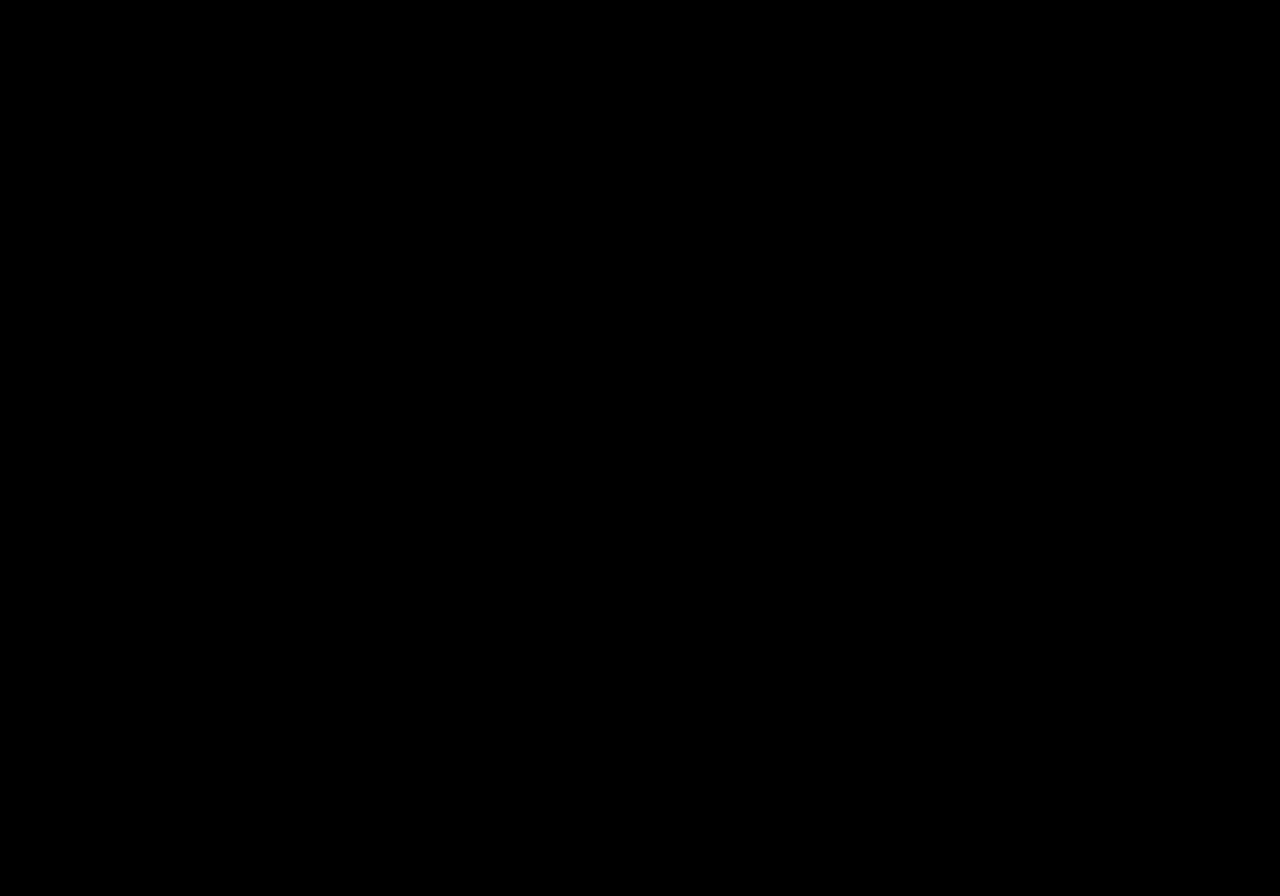
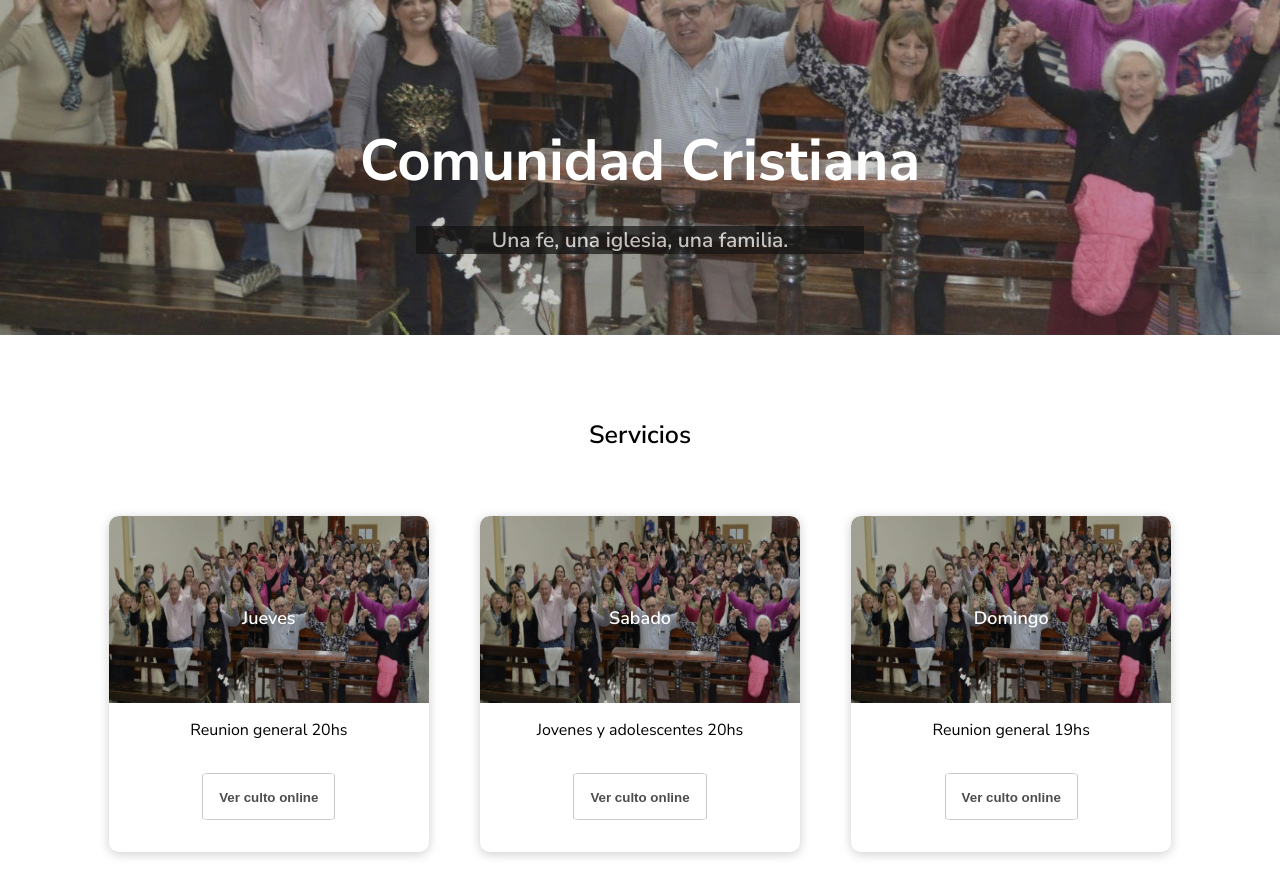
Before and after one commit to aylenalderete/Pagina-web-iglesia, a React (Create React App) app: page / in a window 1280 px wide. Shown: the part 360-1256 px from the top of the page. Before the commit the page ends 800 px from the top, so only its background shows below. Built offline with nearby package versions, Linux system fonts and the light colour scheme.

Commit message:
home css, componente reuniones y css

```diff
--- a/src/Components/Home/Home.jsx
+++ b/src/Components/Home/Home.jsx
@@ -1,19 +1,24 @@
 import React from 'react'
-import Navbar from '../Navbar/Navbar.jsx'
+import Styles from './Home.module.css'
+import ImgPrincipal from '../../Assets/Carrousel/1.jpg'
+import Reuniones from './Reuniones'
 
 function Inicio() {
     return (
         <div>
             <div>
             </div>
-            <div>
-                <img></img>
-                <h1>COMUNIDAD CRISTIANA</h1>
-                <p>Una fe, una iglesia, una familia.</p>
+            <div className={Styles.imgContainer}>
+                <img className={Styles.imgPrincipal} src={ImgPrincipal}></img>
+                <div className={Styles.titleContainer}>
+                    <h1 className={Styles.h1}>Comunidad Cristiana</h1>
+                    <p className={Styles.subtitle}>Una fe, una iglesia, una familia.</p>
+                </div>
             </div>
-            <div>
-                <p></p>
+            <div className={Styles.serviciosContainer}>
+                <spam className={Styles.servicios}>Servicios</spam>
                 <div>
+                    <Reuniones />
                 </div>
             </div>
         </div>
--- /dev/null
+++ b/src/Components/Home/Home.module.css
@@ -0,0 +1,53 @@
+.imgPrincipal {
+    width: 100%;
+    opacity: 0.9;
+}
+
+.imgContainer {
+    position: relative;
+    margin-bottom: 3%;
+}
+
+.titleContainer {
+    display: flex;
+    flex-direction: column;
+    align-items: center;
+    position: absolute;
+    margin-left: auto;
+    margin-right: auto;
+    width: 100%;
+    top: 55%;
+    color: #fff;
+    left: 0;
+    right: 0;
+}
+
+.h1 {
+    font-size: 58px;
+    width: 100%;
+    text-align: center;
+    margin-top: 5%;
+    margin-bottom: 1%;
+}
+
+.subtitle {
+    background-color: rgb(19, 19, 19);
+    opacity: 0.7;
+    width: 35%;
+    text-align: center;
+    font-size: 21px;
+    font-weight: 600;
+    margin: 1%
+}
+
+.serviciosContainer {
+    display: flex;
+    flex-direction: column;
+    align-items: center;
+}
+
+.servicios {
+    font-size: 25px;
+    font-weight: 600;
+    margin-top: 3%;
+}
--- /dev/null
+++ b/src/Components/Home/Reuniones.jsx
@@ -0,0 +1,30 @@
+import React from 'react'
+import Imagen from '../../Assets/Carrousel/1.jpg'
+import Styles from './Reuniones.module.css'
+
+function Reuniones() {
+    return (
+        <div className={Styles.cardsContainer}>
+            <div className={Styles.card}>
+                <img className={Styles.img} src={Imagen}></img>
+                <spam className={Styles.cardTitle}>Jueves</spam>
+                <spam className={Styles.description}>Reunion general 20hs</spam>
+                <button className={Styles.btn}>Ver culto online</button>
+            </div>
+            <div className={Styles.card}>
+                <img className={Styles.img} src={Imagen}></img>
+                <spam className={Styles.cardTitle}>Sabado</spam>
+                <spam className={Styles.description}>Jovenes y adolescentes 20hs</spam>
+                <button className={Styles.btn}>Ver culto online</button>
+            </div>
+            <div className={Styles.card}>
+                <img className={Styles.img} src={Imagen}></img>
+                <spam className={Styles.cardTitle}>Domingo</spam>
+                <spam className={Styles.description}>Reunion general 19hs</spam>
+                <button className={Styles.btn}>Ver culto online</button>
+            </div>
+        </div>
+    )
+}
+
+export default Reuniones
--- /dev/null
+++ b/src/Components/Home/Reuniones.module.css
@@ -0,0 +1,66 @@
+.cardsContainer {
+    width: 100%;
+    height: 70vh;
+    display: flex;
+    justify-content: center;
+}
+
+.card {
+    display: flex;
+    flex-direction: column;
+    align-items: center;
+    overflow: hidden;
+    height: 60%;
+    width: 25%;
+    margin-left: 2%;
+    margin-right: 2%;
+    margin-top: 5%;
+    margin-bottom: 2%;
+    border-radius: 3%;
+    box-shadow: 0px 2px 11px rgb(206, 206, 206);
+}
+
+.btn {
+    background-color: white;
+    font-weight: 600;
+    color: rgb(77, 77, 77);
+    border: 1px solid rgb(201, 201, 201);
+    border-radius: 5%;
+    height: 14%;
+    padding: 5%;
+    margin-top: 10%;
+    margin-bottom: 10%;
+    cursor: pointer;
+}
+
+.btn:hover {
+    background-color: #00C5CC;
+    color: white;
+    border: none;
+}
+
+.description {
+    margin-top: 5%;
+    text-align: center;
+}
+
+.cardTitle {
+    margin-top: 7%;
+    position: absolute;
+    font-size: 18px;
+    color: white;
+    font-weight: 600;
+}
+
+.img {
+    height: 80%;
+    width: 100%;
+    border-top-left-radius: 3%;
+    border-top-right-radius: 3%;
+    transition: 0.5s all ease-in-out;
+}
+
+.img:hover {
+    transform: scale(1.1);
+    transition: transform .3s;
+}
--- a/src/index.css
+++ b/src/index.css
@@ -1,14 +1,13 @@
 body {
   margin: 0;
-  font-family: -apple-system, BlinkMacSystemFont, 'Segoe UI', 'Roboto', 'Oxygen',
+  font-family: 'Nunito Sans', sans-serif, -apple-system, BlinkMacSystemFont, 'Segoe UI', 'Roboto', 'Oxygen',
     'Ubuntu', 'Cantarell', 'Fira Sans', 'Droid Sans', 'Helvetica Neue',
     sans-serif;
   -webkit-font-smoothing: antialiased;
   -moz-osx-font-smoothing: grayscale;
-  background-color: black;
 }
 
 code {
-  font-family: source-code-pro, Menlo, Monaco, Consolas, 'Courier New',
+  font-family:'Nunito Sans', sans-serif, source-code-pro, Menlo, Monaco, Consolas, 'Courier New',
     monospace;
 }
```
Also changed, not shown: src/Assets/Carrousel/1.jpg.
